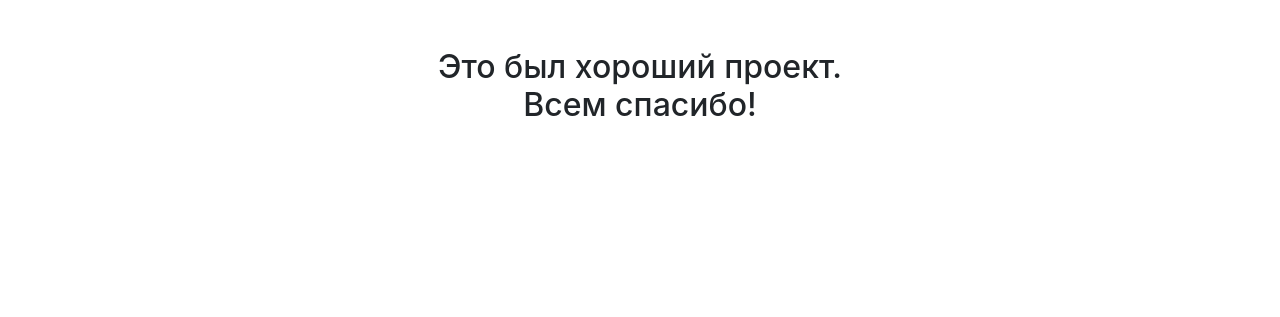
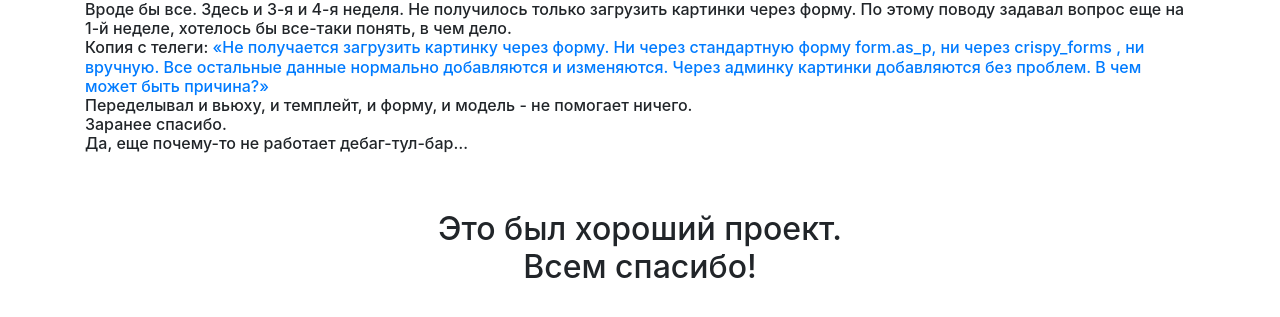
Before and after one commit to gitSergeyhab/Stepik3, a Django app: page /about/ in a window 1280 px wide. Shown: the part 88-405 px from the top of the page. Run offline with Django 3.2, Linux system fonts and the light colour scheme; some libraries are stand-ins or nearby versions.

Commit message:
готово

```diff
--- a/Djum/Djum/settings.py
+++ b/Djum/Djum/settings.py
@@ -132,11 +132,7 @@ STATICFILES_DIRS = [
 # нужно для работы debug-toolbar:
 INTERNAL_IPS = ['127.0.0.1', ]
 
-
 MEDIA_ROOT = os.path.join(BASE_DIR, 'media')
 MEDIA_URL = '/media/'
-
-
-# MEDIA_ROOT = 'media'
 MEDIA_COMPANY_IMAGE_DIR = 'company_images'
 MEDIA_SPECIALITY_IMAGE_DIR = 'speciality_images'
--- a/Djum/job/admin.py
+++ b/Djum/job/admin.py
@@ -2,7 +2,6 @@ from django.contrib import admin
 
 # Register your models here.
 from .models import Specialty, Company, Vacancy, Application, UserResume
-
 
 
 class VacancyAdmin(admin.ModelAdmin):
@@ -38,9 +37,6 @@ class UserResumeAdmin(admin.ModelAdmin):
     list_display_links = ['user']
 
 
-# fields = ['first_name', 'last_name', 'readiness', 'salary', 'specialty',
-#           'level', 'education', 'experience', 'portfolio', 'user']
-
 admin.site.register(Specialty, SpecialtyAdmin)
 admin.site.register(Company, CompanyAdmin)
 admin.site.register(Vacancy, VacancyAdmin)
--- a/Djum/job/context_processors.py
+++ b/Djum/job/context_processors.py
@@ -1,5 +1,6 @@
 from random import sample
 from .data import skillist
+
 
 def titles(request):
     return {
--- a/Djum/job/forms.py
+++ b/Djum/job/forms.py
@@ -23,7 +23,7 @@ class ApplicationForm(forms.ModelForm):
         model = Application
         fields = ['written_username', 'written_phone', 'written_cover_letter', 'vacancy', 'user']
 
-         # c {% crispy form "bootstrap4" %} в шаблоне это уже не нужно!!!
+        # c {% crispy form "bootstrap4" %} в шаблоне это уже не нужно!!!
         widgets = {
             'written_username': forms.TextInput(attrs={'class': 'form-control'}),
             'written_phone': forms.TextInput(attrs={'class': 'form-control'}),
@@ -74,11 +74,9 @@ class CompanyForm(forms.ModelForm):
         }
 
 
-
 # --------------- изменение вакансии --------------------
 
 class VacancyForm(forms.ModelForm):
-
     # company = forms.CharField(
     #     widget=forms.TextInput(attrs={'readonly': 'readonly', 'class': 'form-control'})
     # )
@@ -99,6 +97,7 @@ class VacancyForm(forms.ModelForm):
             'salary_max': forms.NumberInput(attrs={'class': 'form-control'})
         }
 
+
 class ResumeForm(forms.ModelForm):
     class Meta:
         model = UserResume
--- a/Djum/job/urls.py
+++ b/Djum/job/urls.py
@@ -16,7 +16,7 @@ Including another URLconf
 from django.contrib.auth.views import LogoutView
 from django.urls import path
 from job.views import MainView, ListVacanciesView, CardCompanyView, ListVacSpecialtiesView, CompaniesView, \
-    OneVacancyView, CreateApplicationView, MySignupView, MyLogin, MyVacanciesView, UpdateCompanyView,\
+    OneVacancyView, CreateApplicationView, MySignupView, MyLogin, MyVacanciesView, UpdateCompanyView, \
     AddCompanyView, UserProfileView, DemoCompView, DemoResumeView, AddVacancyView, UpdateVacancyView, \
     SearcherView, AddUserResumeView, UpdUserResumeView, SentView, About
 
@@ -41,11 +41,9 @@ urlpatterns = [
     path('myresume/<int:pk>', UpdUserResumeView.as_view(), name='updresume'),
     path('<int:pk>/sent/', SentView.as_view(), name='sent'),
     path('about/', About.as_view(), name='about'),
-
 ]
 
 urlpatterns += [
-
     path('login', MyLogin.as_view(), name='login'),
     path('logout', LogoutView.as_view(), name='logout'),
     path('signup', MySignupView.as_view(), name='signup'),
--- a/Djum/job/views.py
+++ b/Djum/job/views.py
@@ -5,13 +5,8 @@ from django.shortcuts import redirect, render
 from django.views import View
 from django.views.generic import ListView, DetailView, CreateView, UpdateView
 
-from .models import Specialty, Company, Vacancy, Application, UserResume
-# from .data import skillist
-from random import shuffle
+from .models import Specialty, Company, Vacancy, UserResume
 from .forms import ApplicationForm, UserRegForm, UserAutForm, CompanyForm, VacancyForm, ResumeForm
-
-# title = 'Джуманджи'
-# shuffle(skillist)
 
 
 class MainView(ListView):
@@ -70,7 +65,6 @@ class CardCompanyView(ListView):
         context = super().get_context_data(**kwargs)
         context['flag_company'] = Company.objects.get(pk=self.kwargs['pk'])
         context['number_vacancies'] = Vacancy.objects.filter(company__pk=self.kwargs['pk']).count()
-
         return context
 
 
@@ -89,7 +83,6 @@ class CreateApplicationView(View):
         form = ApplicationForm()
         form.fields['vacancy'].initial = Vacancy.objects.get(pk=pk)
         form.fields['user'].initial = User.objects.get(pk=request.user.pk)
-
         return render(request, 'job/vacancy.html', context={
             'form': form,
             'vacancy': Vacancy.objects.get(pk=pk),
@@ -99,7 +92,7 @@ class CreateApplicationView(View):
     def post(self, request, pk):
         form = ApplicationForm(request.POST)
         if form.is_valid():
-            new_application = form.save()
+            form.save()
             return redirect('sent', pk)
         return render(request, 'job/vacancy.html', context={'form': form, })
 
@@ -172,7 +165,6 @@ class UserProfileView(DetailView):
 class DemoCompView(View):
     """ окно при нажатии на "компания" в выпадающем меню зарег пользователя,
     у которого нет компании (ссылка на допввление компании) """
-
     def get(self, request, *args, **kwargs):
         return render(request, 'job/my_demo_company.html')
 
@@ -187,14 +179,14 @@ class AddVacancyView(View):
         # делает этот пункт выбранным (без queryset остается возможность выбора из всего списка)
         form.fields['company'].initial = Company.objects.get(owner__pk=request.user.pk)
         # form = UpdVacForm(initial={'company': Company.objects.get(owner__pk=request.user.pk)})
-        return render(request, 'job/vacancy-add.html', context={'form': form,})
+        return render(request, 'job/vacancy-add.html', context={'form': form, })
 
     def post(self, request):
         form = VacancyForm(request.POST)
         if form.is_valid():
             new_vacancy = form.save()
             return redirect(new_vacancy)
-        return render(request, 'job/vacancy-add.html', context={'form': form,})
+        return render(request, 'job/vacancy-add.html', context={'form': form, })
 
 
 class UpdateVacancyView(UpdateView):
@@ -232,13 +224,12 @@ class AddUserResumeView(View):
     def get(self, request):
         form = ResumeForm()
         form.fields['user'].initial = request.user
-
         return render(request, 'job/resume-edit.html', context={'form': form, })
 
     def post(self, request):
         form = ResumeForm(request.POST)
         if form.is_valid():
-            new_resume = form.save()
+            form.save()
             return redirect('profile', request.user.pk)
         return render(request, 'job/resume-edit.html', context={'form': form, })
 
@@ -253,7 +244,7 @@ class UpdUserResumeView(View):
         resume = UserResume.objects.get(pk=pk)
         form = ResumeForm(request.POST, instance=resume)
         if form.is_valid():
-            resume = form.save()
+            form.save()
             return redirect('profile', request.user.pk)
         return render(request, 'job/resume-edit.html', context={'form': form, })
 
--- a/Djum/templates/base.html
+++ b/Djum/templates/base.html
@@ -18,6 +18,23 @@
                   <!--NAVBAR-->
         {% include 'incl/_header.html' %}
 
+      {% block question %}
+        <h6>
+            Вроде бы все.
+            Здесь и 3-я и 4-я неделя.
+            Не получилось только загрузить картинки через форму.
+            По этому поводу задавал вопрос еще на 1-й неделе, хотелось бы все-таки понять, в чем дело. <br>
+Копия с телеги: <span class="text-primary">«Не получается загрузить картинку через форму.
+            Ни через стандартную форму   form.as_p, ни через   crispy_forms , ни вручную.
+            Все остальные данные нормально добавляются и изменяются.
+            Через админку картинки добавляются без проблем.
+            В чем может быть причина?»</span><br>
+Переделывал и вьюху, и темплейт, и форму, и модель - не помогает ничего.<br>
+Заранее спасибо.<br>
+Да, еще почему-то не работает дебаг-тул-бар…
+        </h6>
+      {% endblock %}
+
                     <!-- 1 -->
         {% block first_section %}{% endblock %}
 
```
Also changed, not shown: Djum/job/data.py (+0 -7 lines), Djum/job/models.py (+4 -4 lines), Djum/db.sqlite3, Djum/job/utils.py (line endings or trailing spaces).
